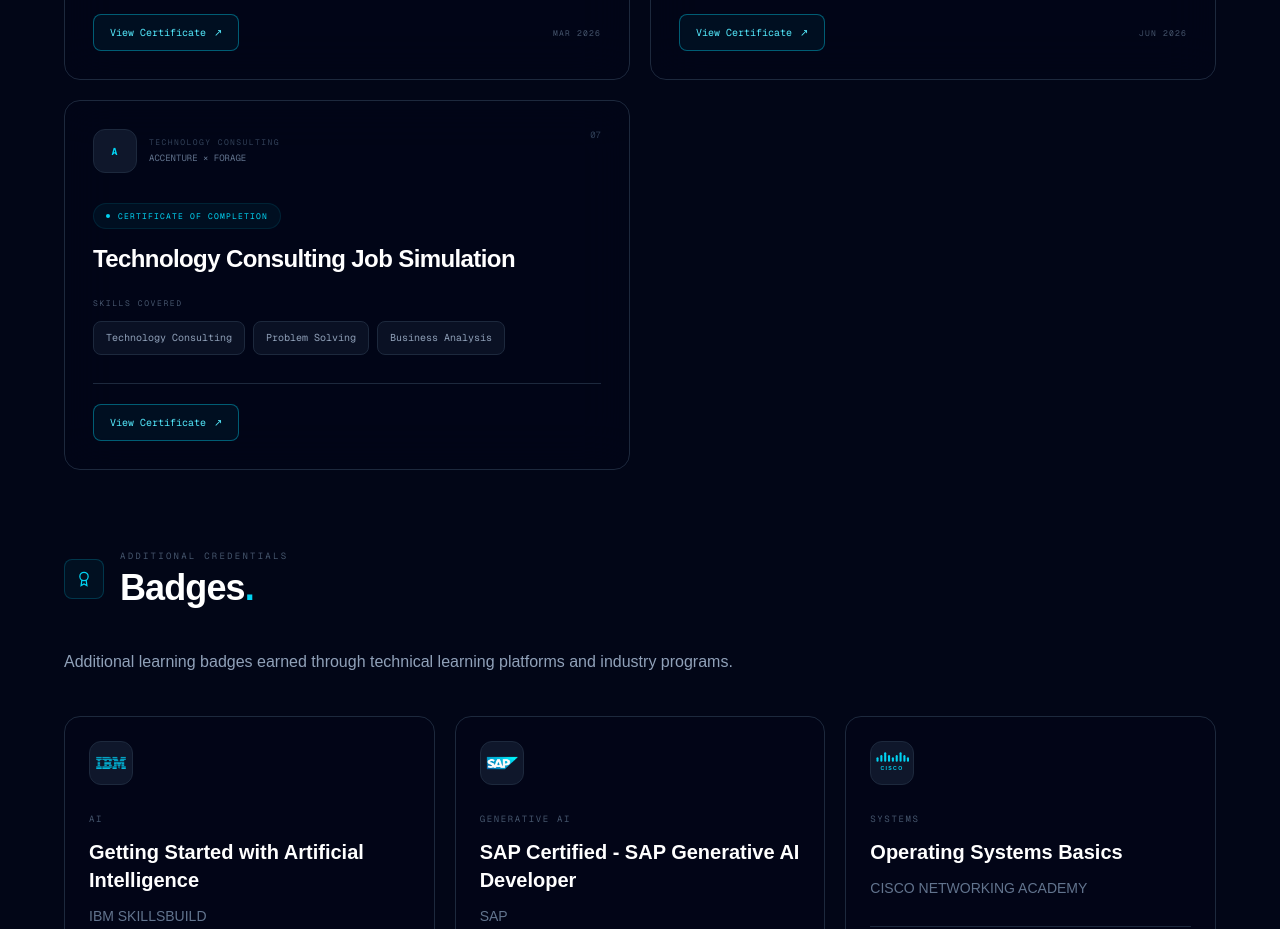
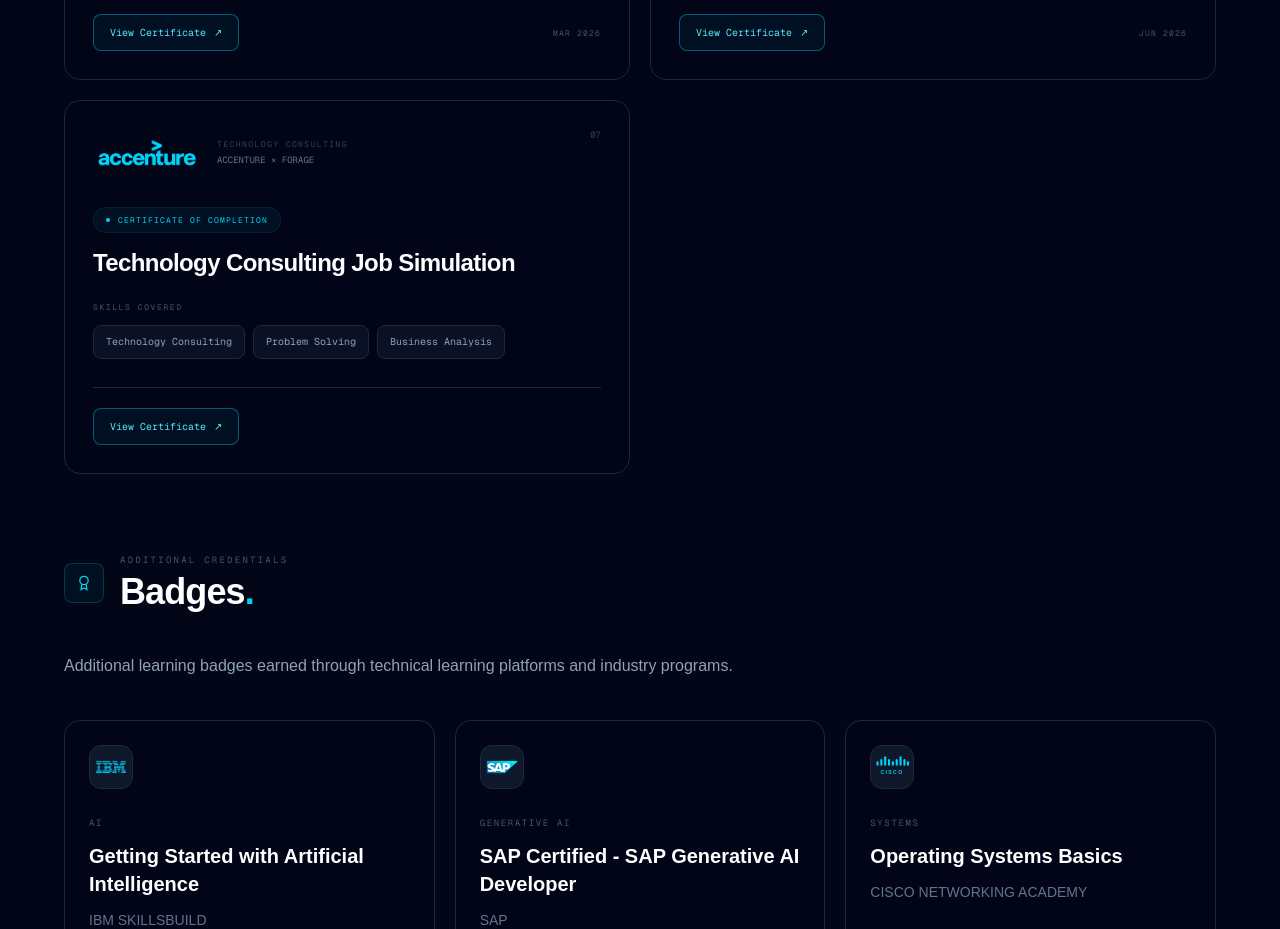
Before and after one commit to Sanjith0804/sanjith-portfolio, a Next.js app: page / in a window 1280 px wide. Shown: the part 11020-11949 px from the top of the page. Built offline with nearby package versions, Linux system fonts and the light colour scheme.

Commit message:
Certification cards and Accenture logo

```diff
--- a/components/Certifications.tsx
+++ b/components/Certifications.tsx
@@ -445,6 +445,25 @@
   }
 
   /*
+   * ACCENTURE
+   * Transparent, cyan-themed wordmark; intentionally no logo tile.
+   */
+  if (markType === "accenture") {
+    return (
+      <div
+        className="flex h-12 w-28 shrink-0 items-center justify-center"
+        aria-label="Accenture"
+      >
+        <img
+          src="/accenture-logo.png"
+          alt="Accenture"
+          className="h-auto max-h-11 w-full object-contain"
+        />
+      </div>
+    );
+  }
+
+  /*
    * Fallback
    */
   return (
```
Also changed, not shown: public/accenture-logo.png (added).
